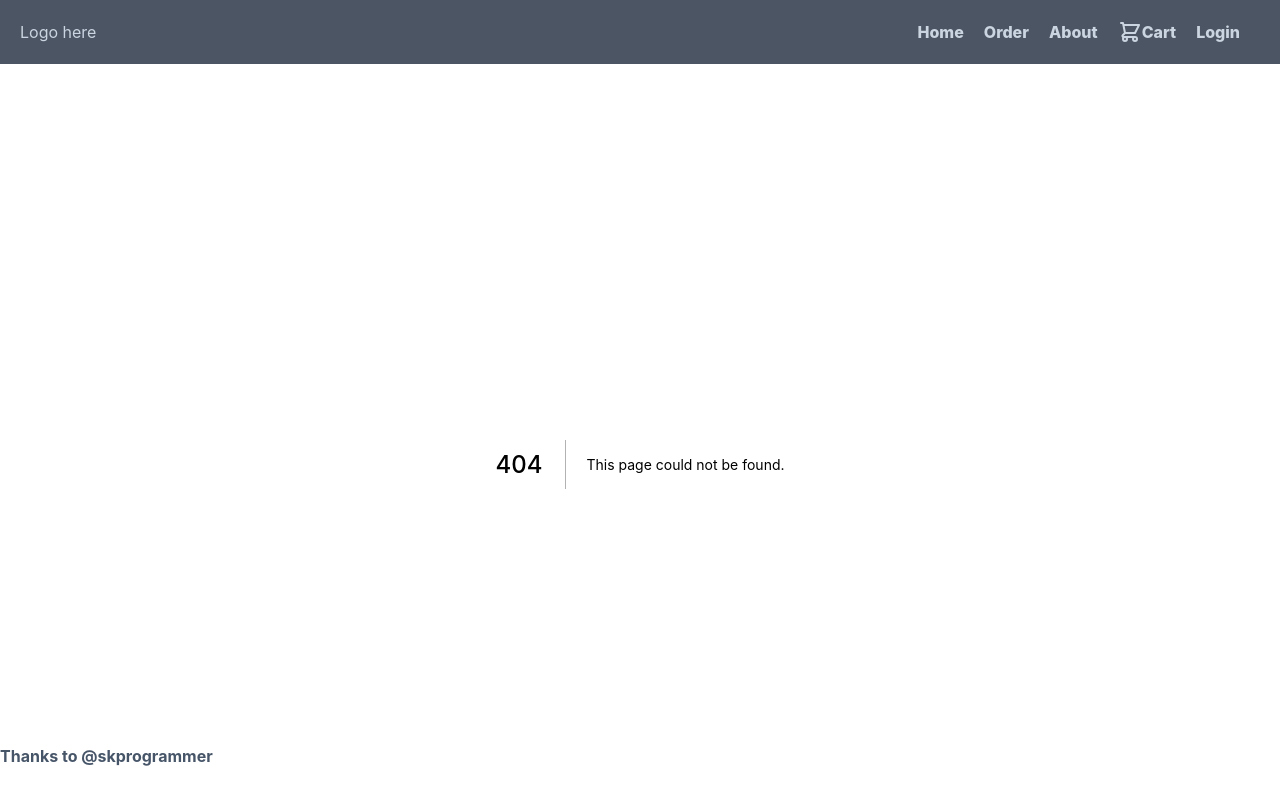
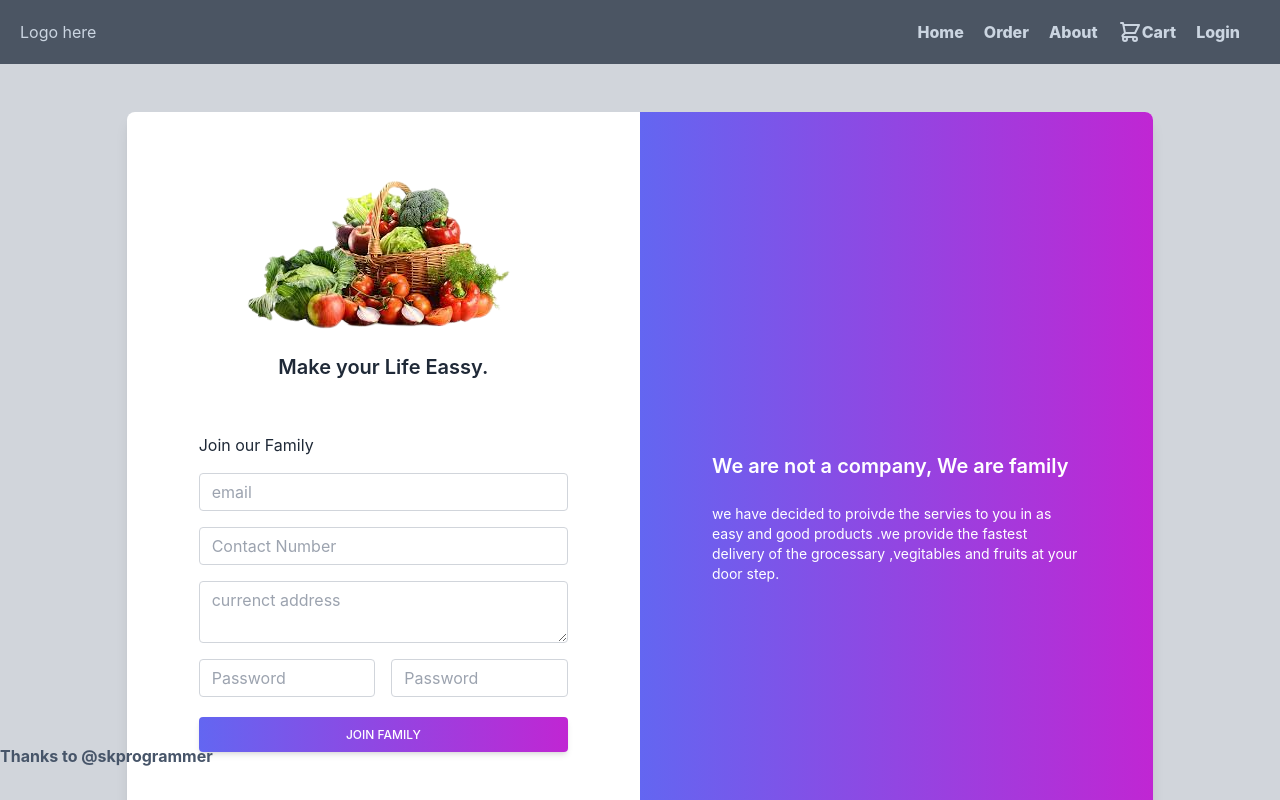
Before and after one commit to divyanshusharma1007/easyway22, a Next.js app: page /signup in a window 1280 px wide. Before the commit this address had no page. Shown: the top 800 px of the page. Built offline with nearby package versions, Linux system fonts and the light colour scheme.

Commit message:
signup created successfully

```diff
--- a/pages/cart.js
+++ b/pages/cart.js
@@ -11,9 +11,12 @@ export default function Cart() {
 
 
             </div>
-            <button className="bg-blue-500 hover:bg-blue-700 text-white font-bold py-2 px-4 border border-blue-700 rounded fixed  right-0">
+            <button className="bg-blue-500 hover:bg-blue-700 text-white font-bold py-2 px-4 border border-blue-700 rounded fixed  bottom-3 right-3">
                 Check Out
             </button>
+            <div className='fixed left-3 bottom-10 mb-3 p-3 bg-green-200 text-black font-bold border-2 shadow-black shadow-xl rounded-md z-50'>
+                Total :{34}
+            </div>
         </>
     )
 }
--- a/pages/login.js
+++ b/pages/login.js
@@ -1,10 +1,8 @@
 import Image from 'next/image'
+import Link from 'next/link'
 export default function login() {
     return (
-        <div className='bg-gray-200 py-10'>
-            <section className="h-full gradient-form md:h-screen ">
-                <div className="container py-12 px-6 h-full">
-                    <div className='bg-gray-200 py-10 relative '>
+        <section className='flex justify-center bg-gray-300'>
             <section className="h-full gradient-form md:h-auto ">
                 <div className="container py-12 px-6 ">
                     <div className="flex justify-center items-center flex-wrap h-full g-6 text-gray-800">
@@ -49,11 +47,13 @@ export default function login() {
                                                 </div>
                                                 <div className="flex items-center justify-between pb-6">
                                                     <p className="mb-0 mr-2">Dont have an account?</p>
+                                                    <Link href='/signup'>
                                                         <button
                                                             type="button"
                                                             className="inline-block px-6 py-2 border-2 border-red-600 text-red-600 font-medium text-xs leading-tight uppercase rounded hover:bg-black hover:bg-opacity-5 focus:outline-none focus:ring-0 transition duration-150 ease-in-out"
                                                         >
                                                             Join Family                                                   </button>
+                                                    </Link>
                                                 </div>
                                             </form>
                                         </div>
@@ -74,9 +74,6 @@ export default function login() {
                     </div>
                 </div>
             </section>
-                    </div>
-                </div>
         </section>
-        </div>
     )
 }
--- /dev/null
+++ b/pages/signup.js
@@ -0,0 +1,103 @@
+import React from 'react'
+import Image from 'next/image'
+import Link from 'next/link'
+export default function signup() {
+  return (
+    <section className='flex justify-center bg-gray-300'>
+      <section className="h-full gradient-form md:h-auto ">
+        <div className="container py-12 px-6 ">
+          <div className="flex justify-center items-center flex-wrap h-full g-6 text-gray-800">
+            <div className="xl:w-10/12">
+              <div className="block bg-white shadow-lg rounded-lg">
+                <div className="lg:flex lg:flex-wrap g-0">
+                  <div className="lg:w-6/12 px-4 md:px-0">
+                    <div className="md:p-12 md:mx-6">
+                      <div className="text-center">
+                        <Image
+                          className="mx-auto w-48"
+                          src={require('../public/Images/basket.png')}
+                        />
+                        <h4 className="text-xl font-semibold mt-1 mb-12 pb-1">Make your Life Eassy.</h4>
+                      </div>
+                      <form>
+                        <p className="mb-4 mx-auto">Join our Family</p>
+                        <div className="mb-4">
+                          <input
+                            type="email"
+                            className="form-control block w-full px-3 py-1.5 text-base font-normal text-gray-700 bg-white bg-clip-padding border border-solid border-gray-300 rounded transition ease-in-out m-0 focus:text-gray-700 focus:bg-white focus:border-blue-600 focus:outline-none"
+                            id="exampleFormControlInput1"
+                            placeholder="email"
+                          />
+                        </div>
+                        <div className="mb-4">
+                          <input
+                            type="number"
+                            className="form-control block w-full px-3 py-1.5 text-base font-normal text-gray-700 bg-white bg-clip-padding border border-solid border-gray-300 rounded transition ease-in-out m-0 focus:text-gray-700 focus:bg-white focus:border-blue-600 focus:outline-none"
+                            id="exampleFormControlInput1"
+                            placeholder="Contact Number"
+                          />
+                        </div>
+                        <div className="mb-4">
+                          <textarea
+                            type=""
+                            className="form-control block w-full px-3 py-1.5 text-base font-normal text-gray-700 bg-white bg-clip-padding border border-solid border-gray-300 rounded transition ease-in-out m-0 focus:text-gray-700 focus:bg-white focus:border-blue-600 focus:outline-none"
+                            id="exampleFormControlInput1"
+                            placeholder="currenct address"
+                          />
+                        </div>
+                        <div>
+                          <div className="mb-4 flex justify-between flex-col md:flex-row">
+                            <input
+                              type="password"
+                              className="form-control block w-full px-3 py-1.5 text-base font-normal text-gray-700 bg-white bg-clip-padding border border-solid border-gray-300 rounded transition ease-in-out m-0 focus:text-gray-700 focus:bg-white focus:border-blue-600 focus:outline-none mr-2"
+                              id="exampleFormControlInput1"
+                              placeholder="Password"
+                            />
+                            <input
+                              type="password"
+                              className="form-control block w-full px-3 py-1.5 text-base font-normal text-gray-700 bg-white bg-clip-padding border border-solid border-gray-300 rounded transition ease-in-out m-0 focus:text-gray-700 focus:bg-white focus:border-blue-600 focus:outline-none ml-2"
+                              id="exampleFormControlInput1"
+                              placeholder="Password"
+                            />
+                          </div>
+                        </div>
+                        <div className="text-center pt-1 mb-12 pb-1">
+                          <button
+                            className="inline-block px-6 py-2.5 text-white font-medium text-xs leading-tight uppercase rounded shadow-md  hover:bg-blue-700 hover:shadow-lg focus:shadow-lg focus:outline-none focus:ring-0 active:shadow-lg transition duration-150 ease-in-out w-full mb-3 bg-gradient-to-r from-indigo-500  to-fuchsia-600"
+                            type="button"
+                          >
+                            Join Family
+                          </button>
+                        </div>
+                        <div className="flex items-center justify-between pb-6">
+                          <p className="mb-0 mr-2">Already Member </p>
+                          <Link href='/login'>
+                            <button
+                              type="button"
+                              className="inline-block px-6 py-2 border-2 border-red-600 text-red-600 font-medium text-xs leading-tight uppercase rounded hover:bg-black hover:bg-opacity-5 focus:outline-none focus:ring-0 transition duration-150 ease-in-out"
+                            >
+                              Login                                                 </button>
+                          </Link>
+                        </div>
+                      </form>
+                    </div>
+                  </div>
+                  <div
+                    className="lg:w-6/12 flex items-center lg:rounded-r-lg rounded-b-lg lg:rounded-bl-none bg-gradient-to-r from-indigo-500  to-fuchsia-600"
+                  >
+                    <div className="text-white px-4 py-6 md:p-12 md:mx-6">
+                      <h4 className="text-xl font-semibold mb-6">We are not a company, We are family</h4>
+                      <p className="text-sm">
+                        we have decided to proivde the servies to you in as easy and good products .we provide the fastest delivery of the grocessary ,vegitables and fruits at your door step.
+                      </p>
+                    </div>
+                  </div>
+                </div>
+              </div>
+            </div>
+          </div>
+        </div>
+      </section>
+    </section>
+  )
+}
```
Lines whose indentation alone changed are shown as unchanged.
